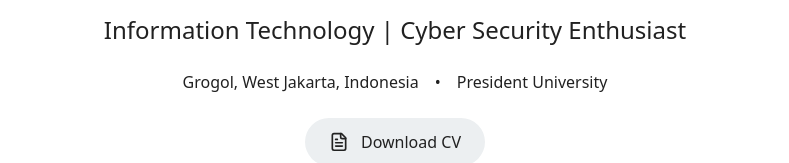
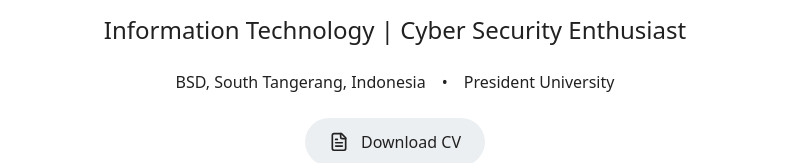
Before and after one commit to MysteryCRB/portfolio, a React (Vite) app: page / in a window 1280 px wide. Shown: the part 438-601 px from the top of the page, without its empty margins (245-1034 px from the left). Built offline with nearby package versions, Linux system fonts and the light colour scheme.

Commit message:
Update App.tsx

```diff
--- a/src/App.tsx
+++ b/src/App.tsx
@@ -321,7 +321,7 @@ const App: React.FC = () => {
             Information Technology | Cyber Security Enthusiast
           </p>
           <div className="flex justify-center gap-4 hover:text-[#78909C] transition-colors duration-300">
-            <p>Grogol, West Jakarta, Indonesia</p>
+            <p>BSD, South Tangerang, Indonesia</p>
             <p>•</p>
             <p>President University</p>
           </div>
```
